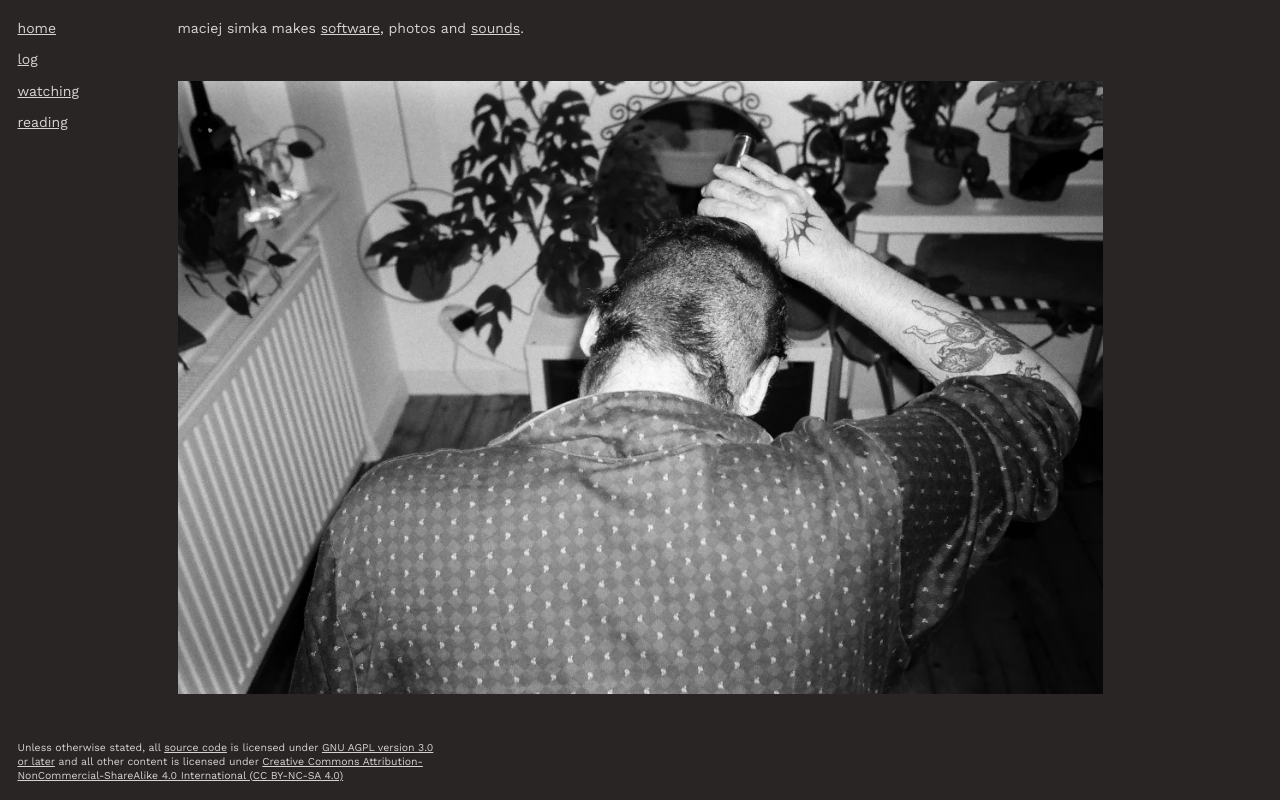
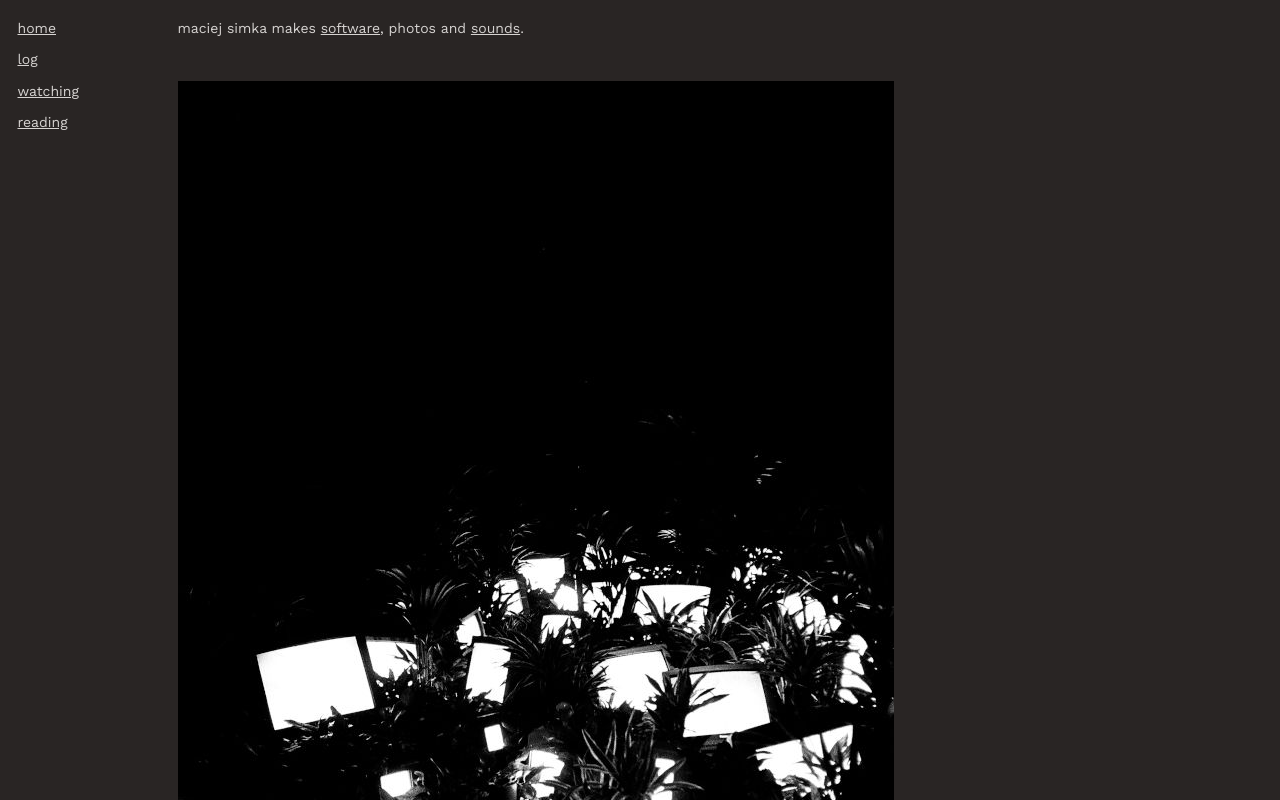
Before and after one commit to simka/simka.dev, a Next.js app: page / in a window 1280 px wide. Shown: the top 800 px of the page. Built offline with nearby package versions, Linux system fonts and the light colour scheme; what @tailwindcss/typography would draw is missing.

Commit message:
Replace index page image and preload it

```diff
--- a/src/pages/index.tsx
+++ b/src/pages/index.tsx
@@ -1,7 +1,7 @@
 import Head from "next/head";
 import Image from "next/image";
 
-import homeImage from "../assets/index.webp";
+import homeImage from "../assets/index.jpg";
 import Layout from "../components/Layout";
 import Text from "../components/Text";
 import Link from "../components/Link";
@@ -19,7 +19,7 @@ function Home() {
             <Link href="https://github.com/simka">software</Link>, photos and{" "}
             <Link href="https://soundcloud.com/day_sleeper">sounds</Link>.
           </Text>
-          <Image src={homeImage} placeholder="blur" />
+          <Image src={homeImage} placeholder="blur" priority />
         </article>
       </Layout>
     </>
```
Also changed, not shown: src/assets/index.jpg (added), src/assets/index.webp (deleted).
